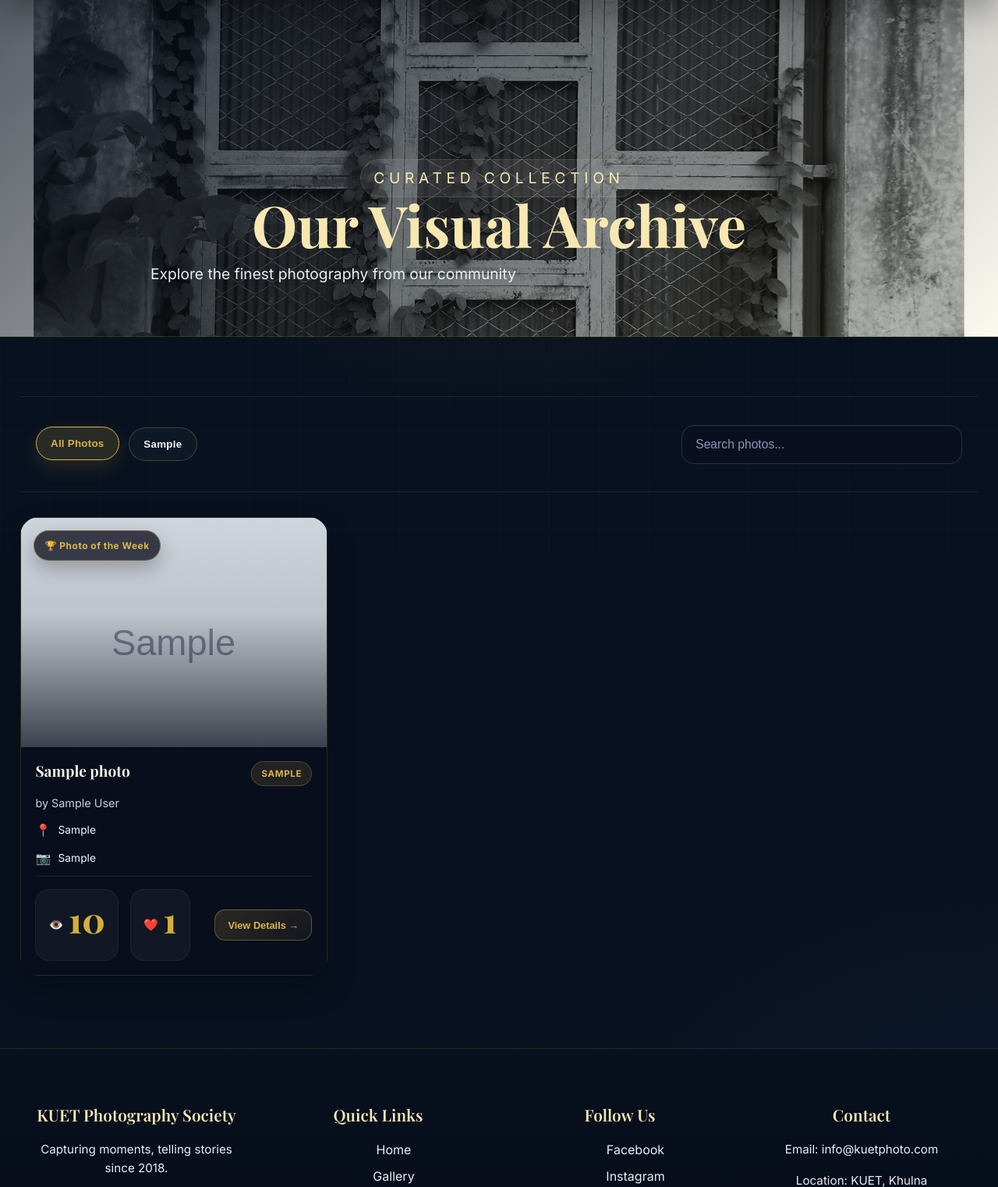
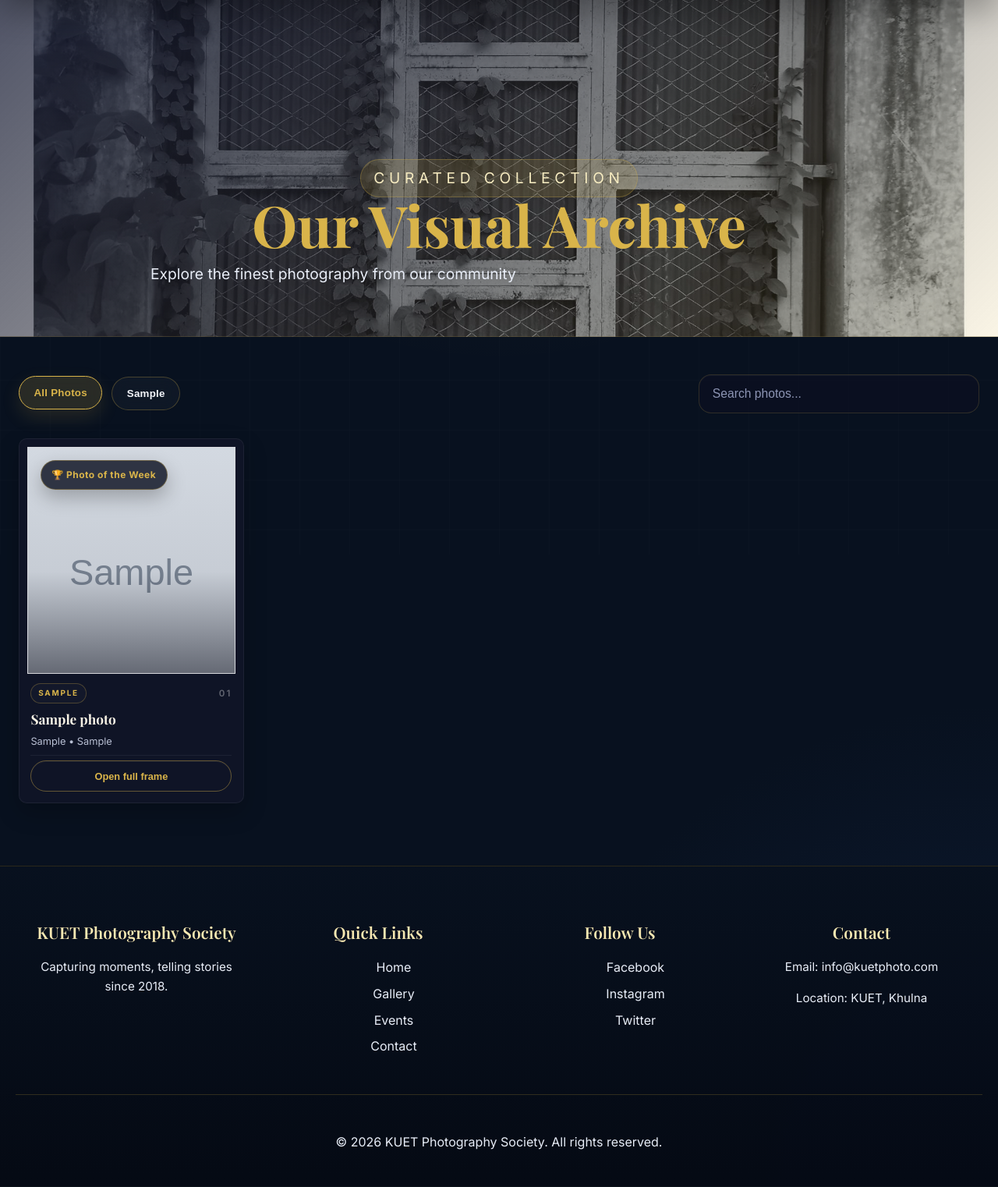
Before and after one commit to satoufiq/Abdullah_2207050_KPS, a PHP site: page /KUET/gallery.php in a window 1280 px wide. Shown: the part 89-1611 px from the top of the page at 78% size. After the commit the page ends 1563 px from the top, so only its background shows below. Run offline with PHP 8.4, Linux system fonts and the light colour scheme; tables that the repository leaves empty hold one stand-in row (values such as "Sample post"); grey boxes marked "Sample" are stand-in pictures.

Commit message:
gallery and events made dynamic

```diff
--- a/events.php
+++ b/events.php
@@ -55,7 +55,7 @@ include 'navbar.php';
 <section class="events-container reveal-target">
     <div class="section-heading">
         <p class="eyebrow">What's Happening</p>
-        <h2>Photography Events <?php echo count($events) > 0 ? '(' . count($events) . ')' : ''; ?></h2>
+        <h2>Photography Events</h2>
     </div>
 
     <?php if (empty($events)): ?>
--- a/gallery.php
+++ b/gallery.php
@@ -6,6 +6,7 @@ require_once 'config.php';
 
 $page_title = 'Gallery';
 $current_page = 'gallery';
+$body_class = 'luxury-site gallery-page';
 
 // Fetch gallery images
 $gallery_images = [];
@@ -43,7 +44,7 @@ include 'navbar.php';
 
 <div class="site-loader" id="site-loader"><span></span></div>
 
-<header class="page-hero gallery-hero reveal-target" style="background-image: linear-gradient(135deg, rgba(8,17,31,0.68), rgba(212,175,55,0.08)), url('images/collections/creative/474908052_1024641812833930_1691534703905046745_n.jpg'); background-size: cover; background-position: center;">
+<header class="page-hero gallery-hero reveal-target" style="background-image: linear-gradient(135deg, rgba(25,30,54,0.76), rgba(217,180,74,0.14)), url('images/collections/creative/474908052_1024641812833930_1691534703905046745_n.jpg'); background-size: cover; background-position: center;">
     <div class="page-hero-content">
         <p class="hero-badge">Curated Collection</p>
         <h1>Our Visual Archive</h1>
@@ -79,90 +80,63 @@ include 'navbar.php';
         </div>
     <?php else: ?>
         <div class="gallery-grid" id="gallery-grid">
+            <?php $gallery_index = 1; ?>
             <?php foreach ($gallery_images as $photo): ?>
                 <div class="gallery-item" data-category="<?php echo strtolower($photo['category']); ?>" data-photo-id="<?php echo $photo['id']; ?>">
                     <div class="gallery-card">
-                        <!-- Image Container -->
                         <div class="gallery-image-wrapper">
                             <img src="<?php echo htmlspecialchars($photo['image_url']); ?>"
                                  alt="<?php echo htmlspecialchars($photo['title']); ?>"
                                  class="gallery-image"
                                  loading="lazy"
+                                 data-photo-id="<?php echo $photo['id']; ?>"
+                                   data-location="<?php echo htmlspecialchars($photo['location'] ?? ''); ?>"
+                                   data-lens-info="<?php echo htmlspecialchars($photo['lens_info'] ?? ''); ?>"
+                                   data-views="<?php echo (int) $photo['views']; ?>"
+                                   data-likes="<?php echo (int) $photo['likes']; ?>"
+                                   data-category="<?php echo htmlspecialchars($photo['category']); ?>"
                                  data-title="<?php echo htmlspecialchars($photo['title']); ?>"
                                  data-photographer="<?php echo htmlspecialchars($photo['name']); ?>">
 
                             <?php if ($photo['is_photo_of_week']): ?>
                                 <div class="photo-badge premium-badge">🏆 Photo of the Week</div>
                             <?php endif; ?>
-
-                            <!-- Quick Action Overlay -->
-                            <div class="quick-actions-overlay">
-                                <button class="quick-action-btn view-full-btn" data-photo-id="<?php echo $photo['id']; ?>" title="View Full Size">
-                                    <span class="icon">👁️</span>
-                                    <span class="label">View</span>
-                                </button>
-                                <?php if (isset($_SESSION['user_id'])): ?>
-                                    <a href="api/download_photo.php?photo_id=<?php echo $photo['id']; ?>"
-                                       class="quick-action-btn download-full-btn" title="Download">
-                                        <span class="icon">⬇️</span>
-                                        <span class="label">Download</span>
-                                    </a>
-                                <?php else: ?>
-                                    <button class="quick-action-btn download-full-btn" onclick="alert('Please login to download')" title="Download">
-                                        <span class="icon">⬇️</span>
-                                        <span class="label">Download</span>
-                                    </button>
-                                <?php endif; ?>
-                                <button class="quick-action-btn like-btn" data-photo-id="<?php echo $photo['id']; ?>" title="Like this photo">
-                                    <span class="icon">❤️</span>
-                                    <span class="label">Like</span>
-                                </button>
-                            </div>
                         </div>
 
-                        <!-- Card Content -->
                         <div class="gallery-card-body">
-                            <div class="card-header">
-                                <h3 class="photo-title"><?php echo htmlspecialchars($photo['title']); ?></h3>
-                                <span class="category-badge"><?php echo ucfirst($photo['category']); ?></span>
+                            <div class="card-topline">
+                                <span class="category-badge"><?php echo strtoupper($photo['category']); ?></span>
+                                <span class="card-index"><?php echo str_pad($gallery_index, 2, '0', STR_PAD_LEFT); ?></span>
                             </div>
 
-                            <p class="photographer-name">by <?php echo htmlspecialchars($photo['name']); ?></p>
+                            <h3 class="photo-title"><?php echo htmlspecialchars($photo['title']); ?></h3>
 
-                            <div class="photo-details">
-                                <?php if ($photo['location']): ?>
-                                    <div class="detail-item">
-                                        <span class="detail-icon">📍</span>
-                                        <span class="detail-text"><?php echo htmlspecialchars($photo['location']); ?></span>
-                                    </div>
-                                <?php endif; ?>
+                            <p class="card-excerpt">
+                                <?php
+                                    $card_excerpt_parts = array();
+                                    if (!empty($photo['location'])) {
+                                        $card_excerpt_parts[] = $photo['location'];
+                                    }
+                                    if (!empty($photo['lens_info'])) {
+                                        $card_excerpt_parts[] = $photo['lens_info'];
+                                    }
+                                    if (empty($card_excerpt_parts)) {
+                                        $card_excerpt_parts[] = 'Clean frame and strong archival presence';
+                                    }
 
-                                <?php if ($photo['lens_info']): ?>
-                                    <div class="detail-item">
-                                        <span class="detail-icon">📷</span>
-                                        <span class="detail-text"><?php echo htmlspecialchars($photo['lens_info']); ?></span>
-                                    </div>
-                                <?php endif; ?>
-                            </div>
+                                    echo htmlspecialchars(implode(' • ', $card_excerpt_parts));
+                                ?>
+                            </p>
 
                             <div class="card-footer">
-                                <div class="stat-group">
-                                    <span class="stat-item">
-                                        <span class="stat-icon">👁️</span>
-                                        <span class="stat-value"><?php echo $photo['views']; ?></span>
-                                    </span>
-                                    <span class="stat-item">
-                                        <span class="stat-icon">❤️</span>
-                                        <span class="stat-value"><?php echo $photo['likes']; ?></span>
-                                    </span>
-                                </div>
                                 <button class="card-action-btn view-details-btn" data-photo-id="<?php echo $photo['id']; ?>">
-                                    View Details →
+                                    Open full frame
                                 </button>
                             </div>
                         </div>
                     </div>
                 </div>
+                <?php $gallery_index++; ?>
             <?php endforeach; ?>
         </div>
     <?php endif; ?>
@@ -170,12 +144,30 @@ include 'navbar.php';
 
 <!-- Lightbox Modal -->
 <div id="lightbox" class="lightbox-modal">
-    <button class="lightbox-close" onclick="closeLightbox()" aria-label="Close">&times;</button>
+    <button class="lightbox-close" onclick="photoLightboxClose()" aria-label="Close">&times;</button>
     <div class="lightbox-content">
         <img class="lightbox-image" src="" alt="">
         <div class="lightbox-info">
+            <p class="lightbox-kicker">Full Frame View</p>
             <h2 id="lightbox-title"></h2>
             <p id="lightbox-photographer"></p>
+            <p id="lightbox-meta" class="lightbox-meta"></p>
+
+            <div class="lightbox-stats">
+                <div class="lightbox-stat">
+                    <span class="stat-icon">👁️</span>
+                    <span id="lightbox-views"></span>
+                </div>
+                <div class="lightbox-stat">
+                    <span class="stat-icon">❤️</span>
+                    <span id="lightbox-likes"></span>
+                </div>
+            </div>
+
+            <div class="lightbox-actions">
+                <button type="button" id="lightbox-like-btn" class="download-btn lightbox-action-btn">Like</button>
+                <a id="lightbox-download" class="download-btn lightbox-action-btn" href="#" download>Download</a>
+            </div>
         </div>
     </div>
 </div>
@@ -214,20 +206,34 @@ include 'navbar.php';
     });
 
     // Lightbox functionality - FIXED
-    function openLightbox(img) {
+    function photoLightboxOpen(img) {
+        const card = img.closest('.gallery-item');
+        const photoId = img.getAttribute('data-photo-id') || (card ? card.getAttribute('data-photo-id') : '');
         const title = img.getAttribute('data-title') || 'Photo';
         const photographer = img.getAttribute('data-photographer') || 'Unknown';
+        const category = img.getAttribute('data-category') || (card ? card.getAttribute('data-category') : '');
+        const views = img.getAttribute('data-views') || '0';
+        const likes = img.getAttribute('data-likes') || '0';
+        const location = img.getAttribute('data-location') || '';
+        const lensInfo = img.getAttribute('data-lens-info') || '';
+        const downloadUrl = photoId ? 'api/download_photo.php?photo_id=' + photoId : '#';
 
         document.querySelector('.lightbox-image').src = img.src;
         document.querySelector('.lightbox-image').alt = title;
         document.getElementById('lightbox-title').textContent = title;
         document.getElementById('lightbox-photographer').textContent = 'by ' + photographer;
+        document.getElementById('lightbox-meta').textContent = [category ? category.toUpperCase() : '', location, lensInfo].filter(Boolean).join(' • ');
+        document.getElementById('lightbox-views').textContent = views + ' views';
+        document.getElementById('lightbox-likes').textContent = likes + ' likes';
+        document.getElementById('lightbox-download').setAttribute('href', downloadUrl);
+        document.getElementById('lightbox-download').setAttribute('download', '');
+        document.getElementById('lightbox-like-btn').setAttribute('data-photo-id', photoId);
 
         document.getElementById('lightbox').classList.add('show');
         document.body.style.overflow = 'hidden';
     }
 
-    function closeLightbox() {
+    function photoLightboxClose() {
         document.getElementById('lightbox').classList.remove('show');
         document.body.style.overflow = 'auto';
     }
@@ -236,21 +242,21 @@ include 'navbar.php';
     document.querySelectorAll('.view-full-btn').forEach(btn => {
         btn.addEventListener('click', function() {
             const img = this.closest('.gallery-image-wrapper').querySelector('.gallery-image');
-            openLightbox(img);
+            photoLightboxOpen(img);
         });
     });
 
     // Close lightbox when clicking outside
     document.getElementById('lightbox').addEventListener('click', function(e) {
         if (e.target === this || e.target.classList.contains('lightbox-close')) {
-            closeLightbox();
+            photoLightboxClose();
         }
     });
 
     // Keyboard navigation
     document.addEventListener('keydown', function(e) {
         if (e.key === 'Escape') {
-            closeLightbox();
+            photoLightboxClose();
         }
     });
 
@@ -278,12 +284,40 @@ include 'navbar.php';
         });
     });
 
+    document.getElementById('lightbox-like-btn').addEventListener('click', function() {
+        const photoId = this.getAttribute('data-photo-id');
+        if (!photoId) {
+            return;
+        }
+
+        fetch('api/like_photo.php', {
+            method: 'POST',
+            headers: {
+                'Content-Type': 'application/x-www-form-urlencoded',
+            },
+            body: 'photo_id=' + photoId
+        })
+        .then(response => response.json())
+        .then(data => {
+            if (data.success) {
+                const likesEl = document.getElementById('lightbox-likes');
+                const currentLikes = parseInt((likesEl.textContent || '0').replace(/[^0-9]/g, ''), 10) || 0;
+                likesEl.textContent = (currentLikes + 1) + ' likes';
+                this.textContent = 'Liked';
+                this.disabled = true;
+                alert('Photo liked!');
+            } else {
+                alert(data.error || 'Please login to like photos');
+            }
+        })
+        .catch(error => console.error('Error:', error));
+    });
+
     // View details button
     document.querySelectorAll('.view-details-btn').forEach(btn => {
         btn.addEventListener('click', function() {
-            const photoId = this.getAttribute('data-photo-id');
             const img = this.closest('.gallery-item').querySelector('.gallery-image');
-            openLightbox(img);
+            photoLightboxOpen(img);
         });
     });
 </script>
```
